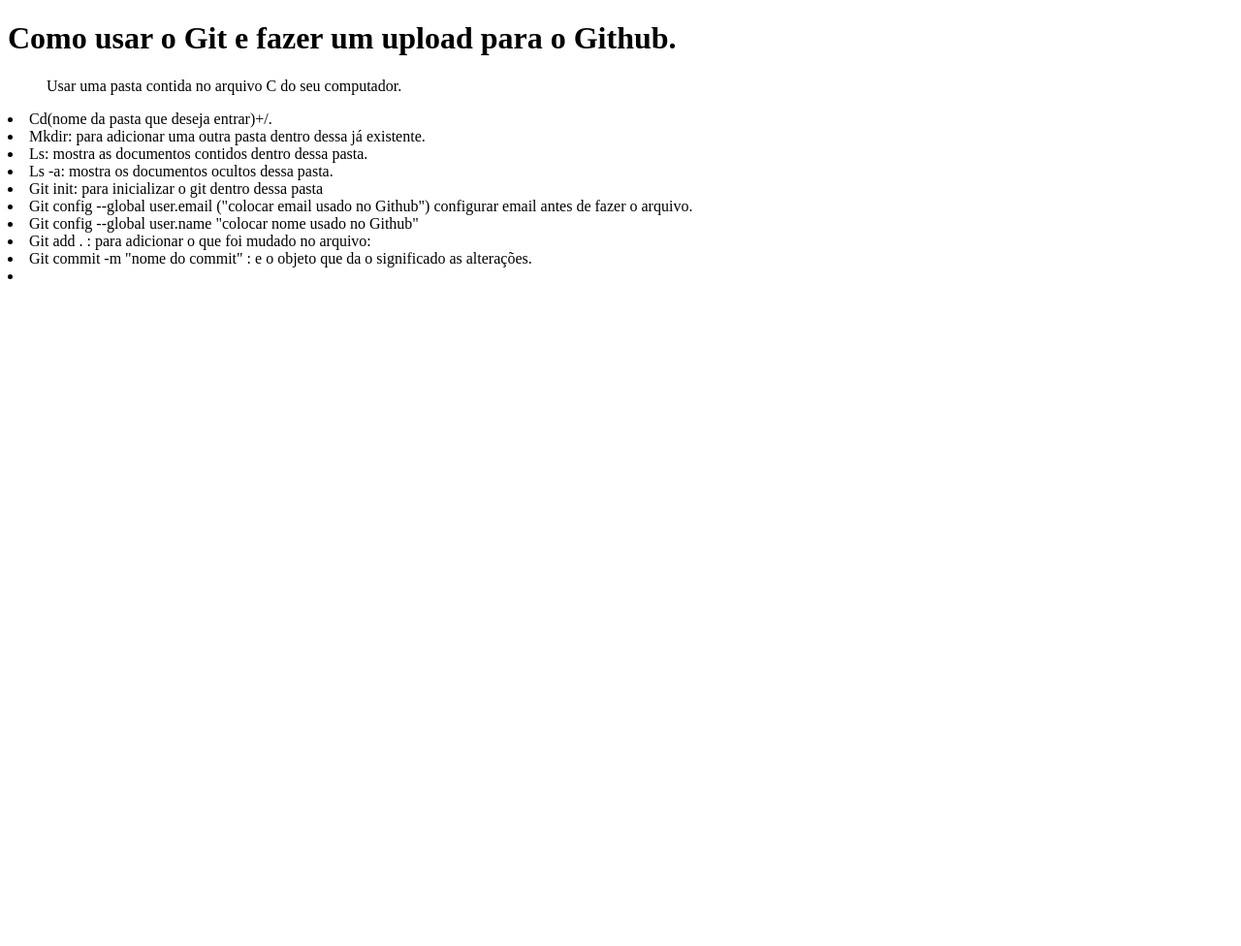
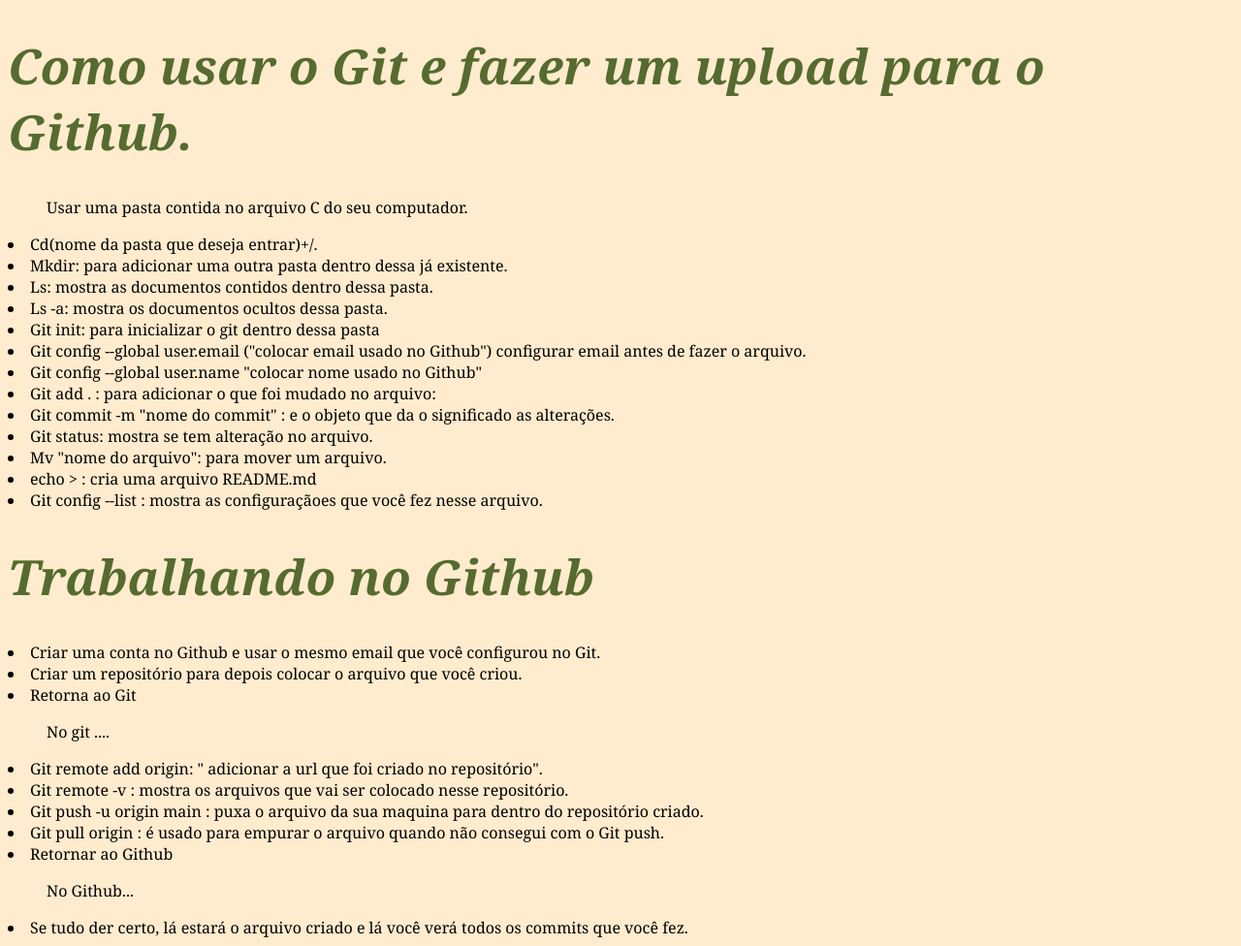
Before and after one commit to Priscilagit/Desafio-dio.me, a plain HTML site: page index.html in a window 1280 px wide. Shown: the whole page at 97% size. Before the commit the page ends 800 px from the top, so only its background shows below. Drawn offline with Linux system fonts and the light colour scheme.

Commit message:
adicionar modificações

```diff
--- a/index.html
+++ b/index.html
@@ -20,8 +20,22 @@
     <li>Git config --global user.name "colocar nome usado no Github"</li>
     <li>Git add . : para adicionar o que foi mudado no arquivo:</li>
     <li>Git commit -m "nome do commit" : e o objeto que da o significado as alterações. </li>
-    <li></li>
-
+    <li>Git status: mostra se tem alteração no arquivo.</li>
+    <li>Mv "nome do arquivo": para mover um arquivo.</li>
+    <li>echo > : cria uma arquivo README.md</li>
+    <li>Git config --list : mostra as configuraçãoes que você fez nesse arquivo.</li>
+    <h1>Trabalhando no Github</h1>
+    <li>Criar uma conta no Github e usar o mesmo email que você configurou no Git.</li>
+    <li>Criar um repositório para depois colocar o arquivo que você criou.</li>
+    <li>Retorna ao Git</li>
+    <ul>No git ....</ul>
+    <li>Git remote add origin: " adicionar a url que foi criado no repositório".</li>
+    <li>Git remote -v : mostra os arquivos que vai ser colocado nesse repositório.</li>
+    <li>Git push -u origin main : puxa o arquivo da sua maquina para dentro do repositório criado.</li>
+    <li>Git pull origin : é usado para empurar o arquivo quando não consegui com o Git push. </li>
+    <li>Retornar ao Github</li>
+    <ul> No Github...</ul>
+    <li>Se tudo der certo, lá estará o arquivo criado e lá você verá todos os commits que você fez.</li>
 
 
 
--- a/stilo.css
+++ b/stilo.css
@@ -0,0 +1,11 @@
+body{
+    background-color: blanchedalmond;
+    font-family: Cambria, Cochin, Georgia, Times, 'Times New Roman', serif;
+    background-position: center;
+
+}
+h1{
+    color: darkolivegreen;
+    font-size: 50px;
+    font-style: italic;
+}
```
